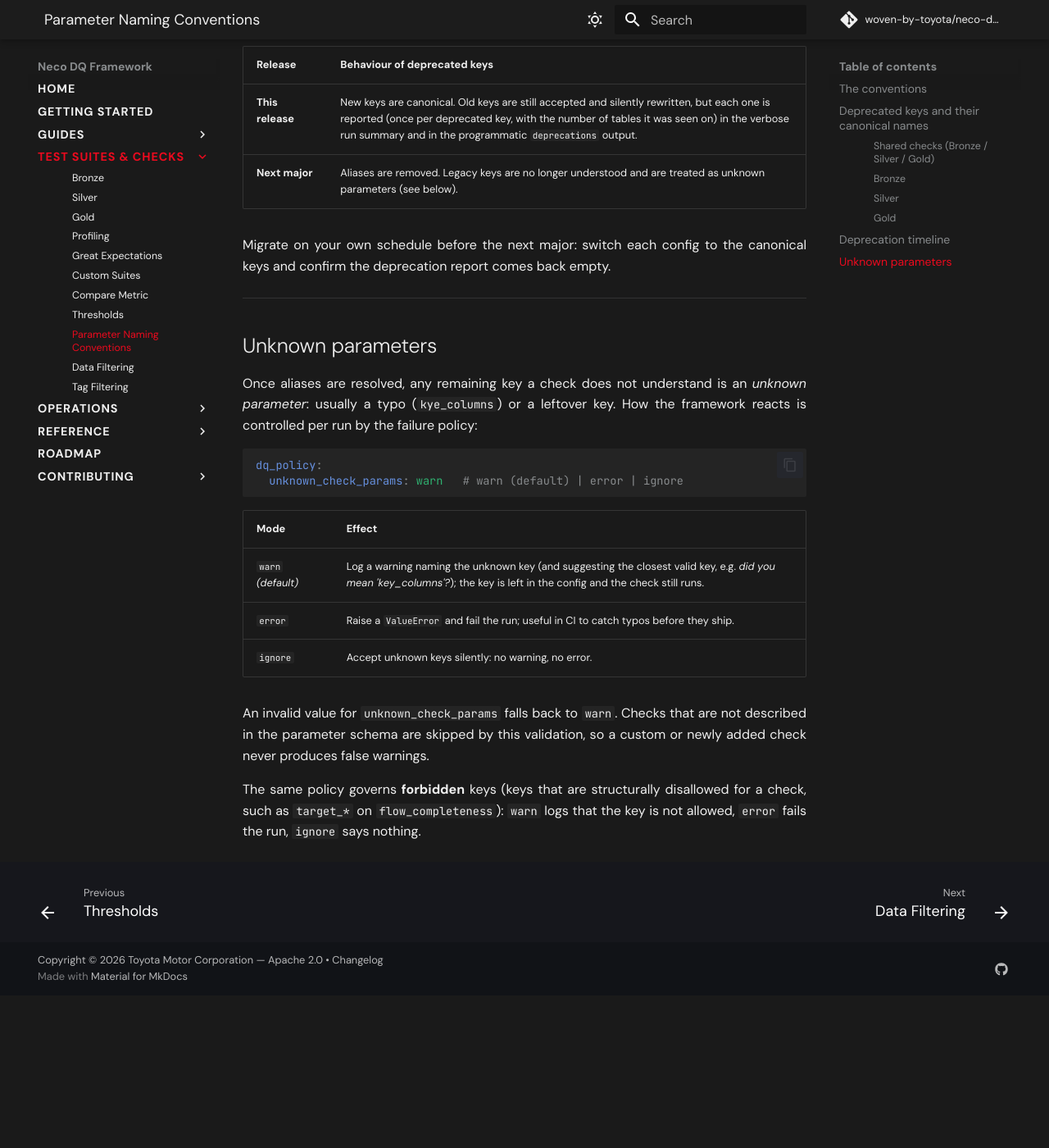
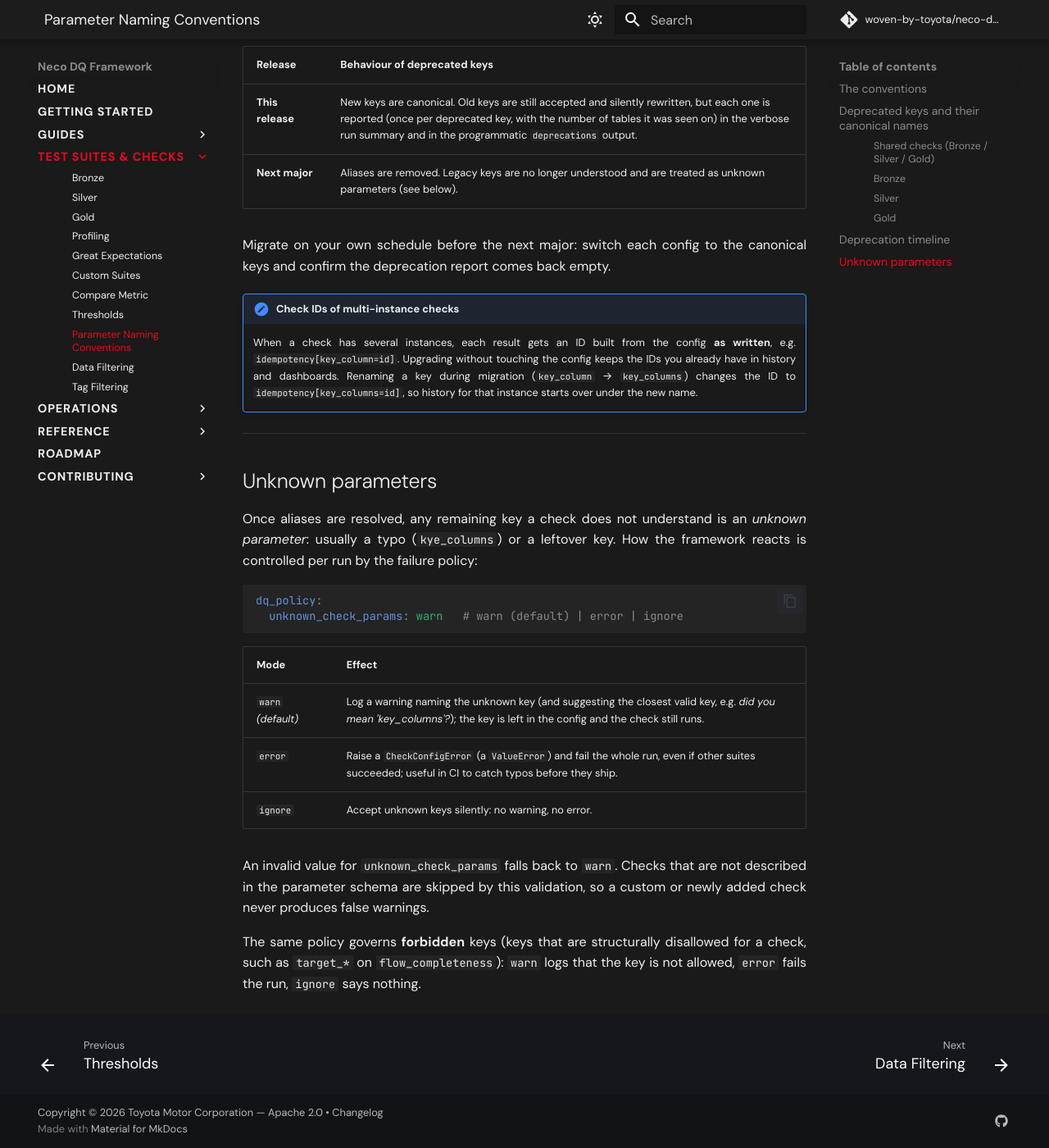
Before and after one commit to woven-by-toyota/neco-dq-framework, an MkDocs documentation site: the page built from docs/configuration/naming-conventions.md, in a window 1280 px wide and 1400 px high, scrolled down 3668 px. Shown: the whole window at 82% size. Built offline with MkDocs 1.6.1 and Material for MkDocs 9.7.7, drawn with Linux system fonts in a browser that asks for light colours; comment, search, counter and statistics services are not loaded; before the commit the page ends 4882 px from its top, so only the background shows below that.

Commit message:
docs(data-quality): document 1.4.1 fixes (error policy, check IDs, list join columns)

```diff
--- a/docs/configuration/naming-conventions.md
+++ b/docs/configuration/naming-conventions.md
@@ -138,6 +138,14 @@ are listed here so existing configs can be migrated.
 Migrate on your own schedule before the next major: switch each config to the
 canonical keys and confirm the deprecation report comes back empty.
 
+!!! note "Check IDs of multi-instance checks"
+    When a check has several instances, each result gets an ID built from the
+    config **as written**, e.g. `idempotency[key_column=id]`. Upgrading without
+    touching the config keeps the IDs you already have in history and
+    dashboards. Renaming a key during migration (`key_column` → `key_columns`)
+    changes the ID to `idempotency[key_columns=id]`, so history for that
+    instance starts over under the new name.
+
 ---
 
 ## Unknown parameters
@@ -154,7 +162,7 @@ dq_policy:
 | Mode | Effect |
 |------|--------|
 | `warn` *(default)* | Log a warning naming the unknown key (and suggesting the closest valid key, e.g. *did you mean 'key_columns'?*); the key is left in the config and the check still runs. |
-| `error` | Raise a `ValueError` and fail the run; useful in CI to catch typos before they ship. |
+| `error` | Raise a `CheckConfigError` (a `ValueError`) and fail the whole run, even if other suites succeeded; useful in CI to catch typos before they ship. |
 | `ignore` | Accept unknown keys silently: no warning, no error. |
 
 An invalid value for `unknown_check_params` falls back to `warn`. Checks that are
```
Also changed, not shown: docs/test-suites/gold.md (+4 -2 lines), docs/test-suites/silver.md (+4 -4 lines).
